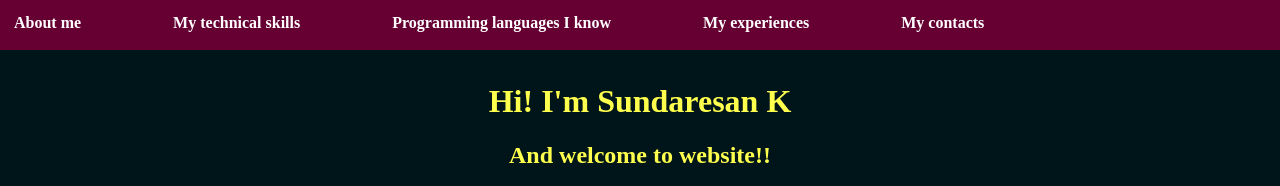
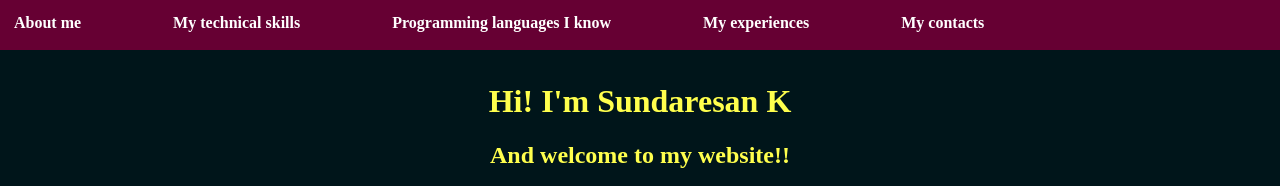
Before and after one commit to SIL-A/SILA, a plain HTML site: page index.html in a window 1280 px wide. Shown: the top 186 px of the page. Drawn offline with Linux system fonts and the light colour scheme; grey boxes are pictures that could not be loaded.

Commit message:
Update index.html

```diff
--- a/index.html
+++ b/index.html
@@ -8,7 +8,7 @@
   			Hi! I'm Sundaresan K
   		</h1>
   		<h2>
-  			And welcome to website!!
+  			And welcome to my website!!
   		</h2>
   		</div>
   			<img src="https://external-content.duckduckgo.com/iu/?u=https%3A%2F%2Ftse3.mm.bing.net%2Fth%3Fid%3DOIP.axrLHgX08OtuV-OjCEjA6wHaLA%26pid%3DApi&f=1" height="300" width="200" class="iimg">
```
